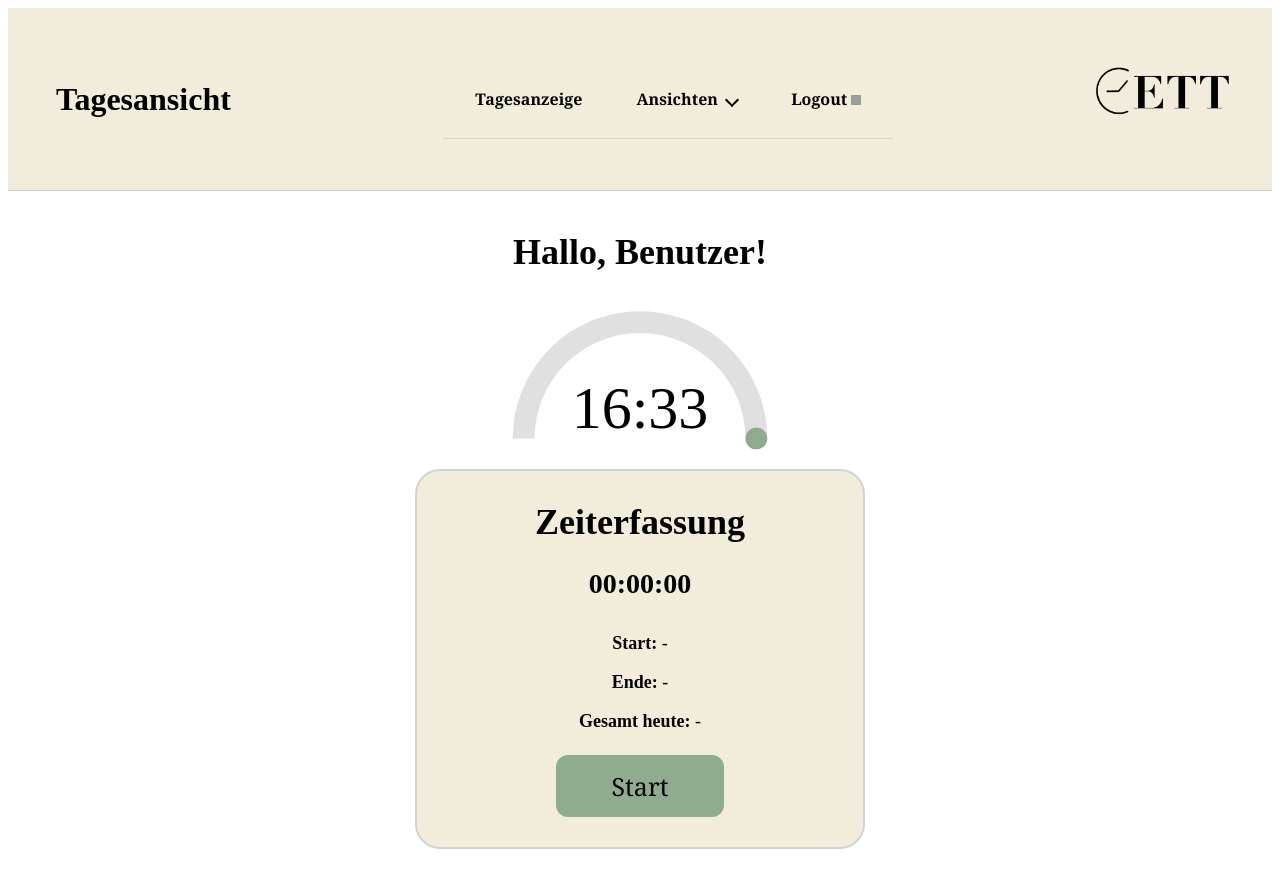
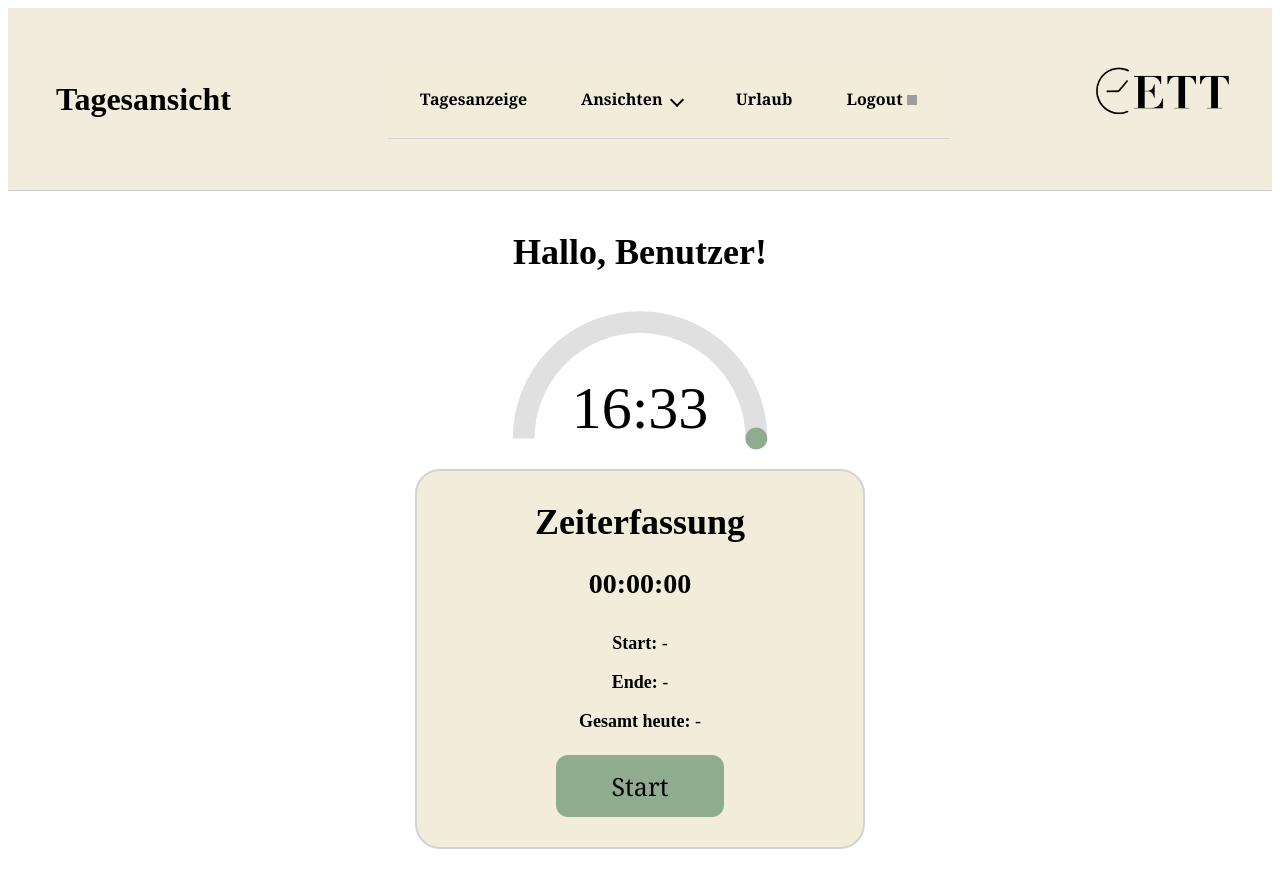
Before and after one commit to on24FeLi/ETT2.0, a Vue app: page /tagesanzeige in a window 1280 px wide. Shown: the top 888 px of the page. Built offline with nearby package versions, Linux system fonts and the light colour scheme; grey boxes are pictures that could not be loaded.

Commit message:
add Urlaubsseiten

```diff
--- a/src/components/navigation.vue
+++ b/src/components/navigation.vue
@@ -27,7 +27,7 @@ function logout() {
     <a href="Jahresansicht">Jahresansicht</a>
   </div>
 </div>
-
+<a href="Urlaub">Urlaub</a>
           <a v-if="showDashboard" href="Dashboard">Dashboard</a>
           <button @click="logout" id="logout">Logout
             <img src="/public/rechter-pfeil.png" alt="Logout"/>
--- a/src/router/index.js
+++ b/src/router/index.js
@@ -7,6 +7,7 @@ import Wochenansicht from '@/views/Wochenansicht.vue';
 import Splash from '@/components/Splash.vue';
 import Monatsansicht from '../views/Monatsansicht.vue';
 import Jahresansicht from '@/views/Jahresansicht.vue';
+import Urlaub from '@/views/Urlaub.vue';
 //import { hasRole } from '../utils/auth';
 
 const routes = [
@@ -17,7 +18,8 @@ const routes = [
     { path: '/Wochenansicht', component: Wochenansicht },
     { path: '/', component: Splash },
     { path: '/Monatsansicht', component: Monatsansicht},
-    {path: '/Jahresansicht', component: Jahresansicht}
+    {path: '/Jahresansicht', component: Jahresansicht},
+    {path: '/Urlaub', component: Urlaub }
 ];
 
 const router = createRouter({
--- /dev/null
+++ b/src/views/Urlaub.vue
@@ -0,0 +1,9 @@
+<script setup>
+
+</script>
+<template>
+<p>Urlaub  // Hier kommt der HTML Part rein</p>
+</template>
+<style scoped>
+
+</style>
```
